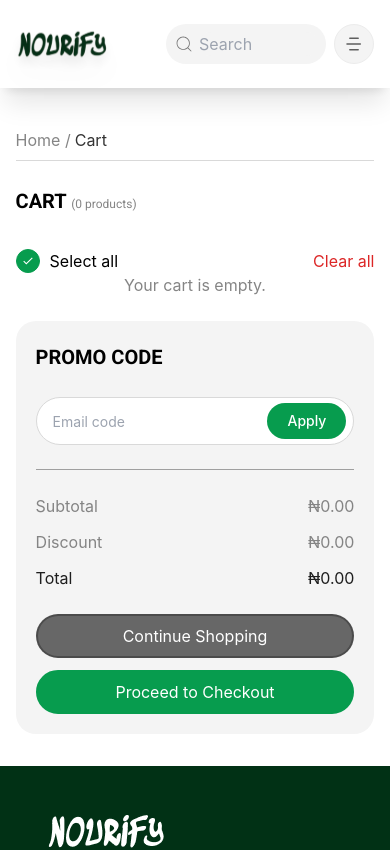
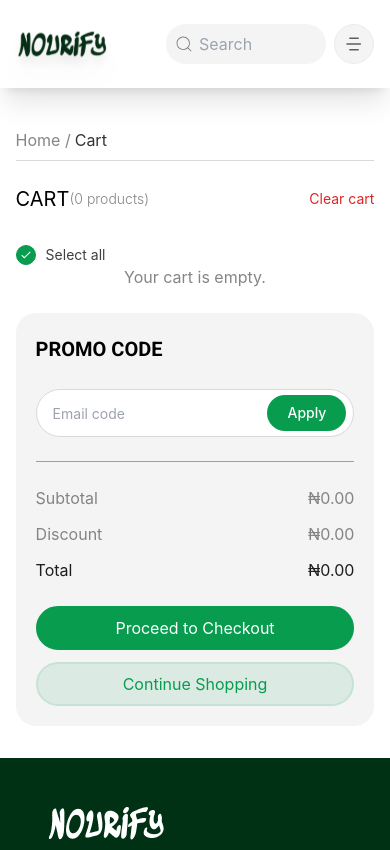
Before and after one commit to Nourify-develop/Nourify, a Next.js app: page /cart in a window 390 px wide. Shown: the top 850 px of the page. Built offline with nearby package versions, Linux system fonts and the light colour scheme; a web font is replaced by a local one.

Commit message:
fix: improved the responsiveness of the cart based on request

```diff
--- a/src/app/cart/page.tsx
+++ b/src/app/cart/page.tsx
@@ -26,16 +26,24 @@ const page = () => {
 
   const handleSelectProduct = (id: number) => {
     if (selectedProducts.includes(id)) {
-      setSelectedProducts(selectedProducts.filter((ProductId) => ProductId !== id));
+      setSelectedProducts(
+        selectedProducts.filter((ProductId) => ProductId !== id)
+      );
     } else {
       setSelectedProducts([...selectedProducts, id]);
     }
   };
-  const handleIncreaseQuantity = (productId: number, currentQuantity: number) => {
+  const handleIncreaseQuantity = (
+    productId: number,
+    currentQuantity: number
+  ) => {
     updateQuantity(productId, currentQuantity + 1);
   };
 
-  const handleDecreaseQuantity = (productId: number, currentQuantity: number) => {
+  const handleDecreaseQuantity = (
+    productId: number,
+    currentQuantity: number
+  ) => {
     if (currentQuantity > 1) {
       updateQuantity(productId, currentQuantity - 1);
     }
@@ -86,12 +94,21 @@ const page = () => {
         </Fragment>
       </nav>
       <section className="w-full py-6">
-        <Typography.h3>
-          CART{" "}
-          <span className="text-xs text-gray-5 font-light">
-            ({cart.length} {cart.length === 1 ? "product" : "products"})
-          </span>
-        </Typography.h3>
+        <div className="flex justify-between">
+          {" "}
+          <h3 className="text-bold flex items-center text-xl md:text-[30px]">
+            CART{" "}
+            <span className="text-sm md:text-xl text-gray-5 font-light">
+              ({cart.length} {cart.length === 1 ? "product" : "products"})
+            </span>
+          </h3>
+          <button
+            className="inline-block text-red-600 text-sm"
+            onClick={handleClearAll}
+          >
+            Clear cart
+          </button>
+        </div>
         <div className="pt-8">
           {" "}
           <div className="flex justify-between w-full">
@@ -104,11 +121,14 @@ const page = () => {
                   onClick={handleSelectAll}
                   readOnly
                 />
-                <span className="checkbox__inner  h-6 w-6"></span>
+                <span className="checkbox__inner  h-5 w-5 md:h-6 md:w-6"></span>
               </label>
-              <p>Select all</p>
+              <p className="text-sm md:text-2xl text-gray-8">Select all</p>
             </button>
-            <button className="text-red-600" onClick={handleClearAll}>
+            <button
+              className="hidden md:inline-blocktext-red-600 text-xl"
+              onClick={handleClearAll}
+            >
               Clear all
             </button>
           </div>
@@ -127,37 +147,37 @@ const page = () => {
                         checked={selectedProducts.includes(product.id)}
                         onChange={() => handleSelectProduct(product.id)}
                       />
-                      <span className="checkbox__inner h-5 w-5"></span>
+                      <span className="checkbox__inner h-4 w-4 md:h-5 md:w-5"></span>
                     </label>
                   </div>
                   <div className="flex items-center justify-between  border-b-[0.5px] py-7.5 border-primary-2/40 w-full ">
                     <div className="flex  gap-4">
-                      <div className="px-1.5 py-2.5 bg-gray-10 ">
+                      <div className="px-2 md:px-6 py-3 md:py-12 bg-gray-10 ">
                         <img
                           src={product.image}
                           alt={product.name}
-                          className="h-24 md:h-36 w-auto  object-contain rounded-[10px]"
+                          className="h-20 md:h-36 w-auto  object-contain rounded-[10px]"
                         />
                       </div>
 
                       <div className="flex flex-col justify-between">
                         <div className="space-y-2">
-                          <p className="text-sm md:text-base text-gray-6">
+                          <p className="text-[11px] md:text-lg text-gray-6 font-medium">
                             {product.category}
                           </p>{" "}
                           <div className="flex gap-x-4">
                             {" "}
-                            <h5 className="font-medium text-lg md:text-xl text-gray-8">
+                            <h5 className="font-medium md:font-bold text-sm md:text-lg md:text-[28px] text-gray-8">
                               {product.name}
                             </h5>{" "}
                             <p
-                              className={` hidden md:flex items-center text-xs pr-2 rounded-2xl ${
+                              className={` hidden md:flex gap-x-1 items-center text-sm px-5 rounded-2xl ${
                                 product.status === "In Stock"
-                                  ? "text-green-1 bg-green-1/30"
+                                  ? "text-secondary bg-secondary/10"
                                   : "text-red-600 bg-red-600/30"
                               }`}
                             >
-                              <Dot />
+                              <span className="text-xl">•</span>
                               {product.status}
                             </p>
                           </div>
@@ -172,17 +192,17 @@ const page = () => {
                             })}
                           </p>
                         </div>
-                        <div className="hidden md:flex flex-col gap-y-2">
-                          <p className="text-gray-6 text-sm">size </p>
-                          <p className="text-gray-8 text-base">
+                        <div className="hidden md:flex flex-col ">
+                          <p className="text-gray-6 text-lg">size </p>
+                          <p className="text-gray-8 text-xl">
                             {capitalizeFirstLetter(product.size)}
                           </p>
                         </div>
                         <div className="hidden md:flex flex-col gap-y-2">
-                          <p className="text-sm text-gray-5">
+                          <p className="text-lg text-gray-5">
                             Qty: {product.userQuantity}
                           </p>
-                          <div className="flex bg-gray-10 rounded-full w-fit text-gray-8 px-3.5 py-1.5 gap-y-3 text-sm">
+                          <div className="flex bg-gray-10 rounded-full w-fit text-gray-8 px-6 py-3 gap-x-5 text-sm border-[1px] border-gray-light-2 ">
                             <button
                               onClick={() =>
                                 handleDecreaseQuantity(
@@ -191,7 +211,7 @@ const page = () => {
                                 )
                               }
                             >
-                              <Minus className="h-4" />
+                              <Minus className="h-4 focus-within::text-red-600 active:text-red-600" />
                             </button>
                             <p>{product.userQuantity}</p>
                             <button
@@ -202,16 +222,16 @@ const page = () => {
                                 )
                               }
                             >
-                              <Plus className="h-4" />
+                              <Plus className="h-4 focus-within::text-green-700 active:text-green-700" />
                             </button>
                           </div>
                         </div>
                       </div>
                     </div>
-                    <div className="hidden md:flex flex-col justify-between gap-y-16">
+                    <div className="hidden md:flex flex-col justify-between gap-y-20 xl:gap-y-24">
                       <div>
                         {" "}
-                        <p className="text-xl font-bold text-gray-8">
+                        <p className="text-3xl font-bold text-gray-8">
                           ₦
                           {product.price.toLocaleString(undefined, {
                             minimumFractionDigits: 2,
@@ -225,15 +245,17 @@ const page = () => {
                           className="rounded-full bg-gray-10 p-2 text-red-600"
                           onClick={() => handleRemove(product.id)}
                         >
-                          <Trash2 className="h-4" />
+                          <Trash2 className="h-6" />
                         </button>
                         <button
                           onClick={() =>
-                            router.push(`/shop/${product.category}/${product.name}`)
+                            router.push(
+                              `/shop/${product.category}/${product.name}`
+                            )
                           }
-                          className="rounded-full bg-gray-10 px-4 py-2 text-green-1 flex text-sm"
+                          className="rounded-full bg-gray-10 px-4 py-2 text-green-1 flex items-center text-lg"
                         >
-                          View Product <ChevronRight className="h-4" />
+                          View Product <ChevronRight className="h-6" />
                         </button>
                       </div>
                     </div>
@@ -248,18 +270,24 @@ const page = () => {
                         <Dot />
                         {product.status}
                       </p>
-                      <div className="flex bg-gray-10 rounded-full  text-gray-8 px-3 py-2 gap-x-3 text-base">
+                      <div className="flex bg-gray-10 rounded-full  text-gray-8 px-3 py-2 gap-x-2 text-base border-[1px] border-gray-light-2">
                         <button
                           onClick={() =>
-                            handleDecreaseQuantity(product.id, product.userQuantity)
+                            handleDecreaseQuantity(
+                              product.id,
+                              product.userQuantity
+                            )
                           }
                         >
                           <Minus className="h-5" />
                         </button>
-                        <p>{product.userQuantity}</p>
+                        <p className="text-sm">{product.userQuantity}</p>
                         <button
                           onClick={() =>
-                            handleIncreaseQuantity(product.id, product.userQuantity)
+                            handleIncreaseQuantity(
+                              product.id,
+                              product.userQuantity
+                            )
                           }
                         >
                           <Plus className="h-5" />
@@ -307,13 +335,13 @@ const page = () => {
             <p>₦{calculateTotal()}</p>
           </div>
         </div>
-        <div className="flex flex-col sm:flex-row justify-end items-center gap-3">
+        <div className="flex flex-col-reverse sm:flex-row justify-end items-center gap-3">
           <Link href="/shop" className="w-full md:w-fit">
             <Button
               text="Continue Shopping "
-              bg="bg-gray-7 hover:bg-gray-3"
-              border="border-gray-7 hover:border-gray-3"
-              color="text-white"
+              bg="bg-green-1/10 hover:bg-gray-3"
+              border="border-green-1/10 hover:border-green-1/30"
+              color="text-green-1"
             />
           </Link>
           <Button
```
